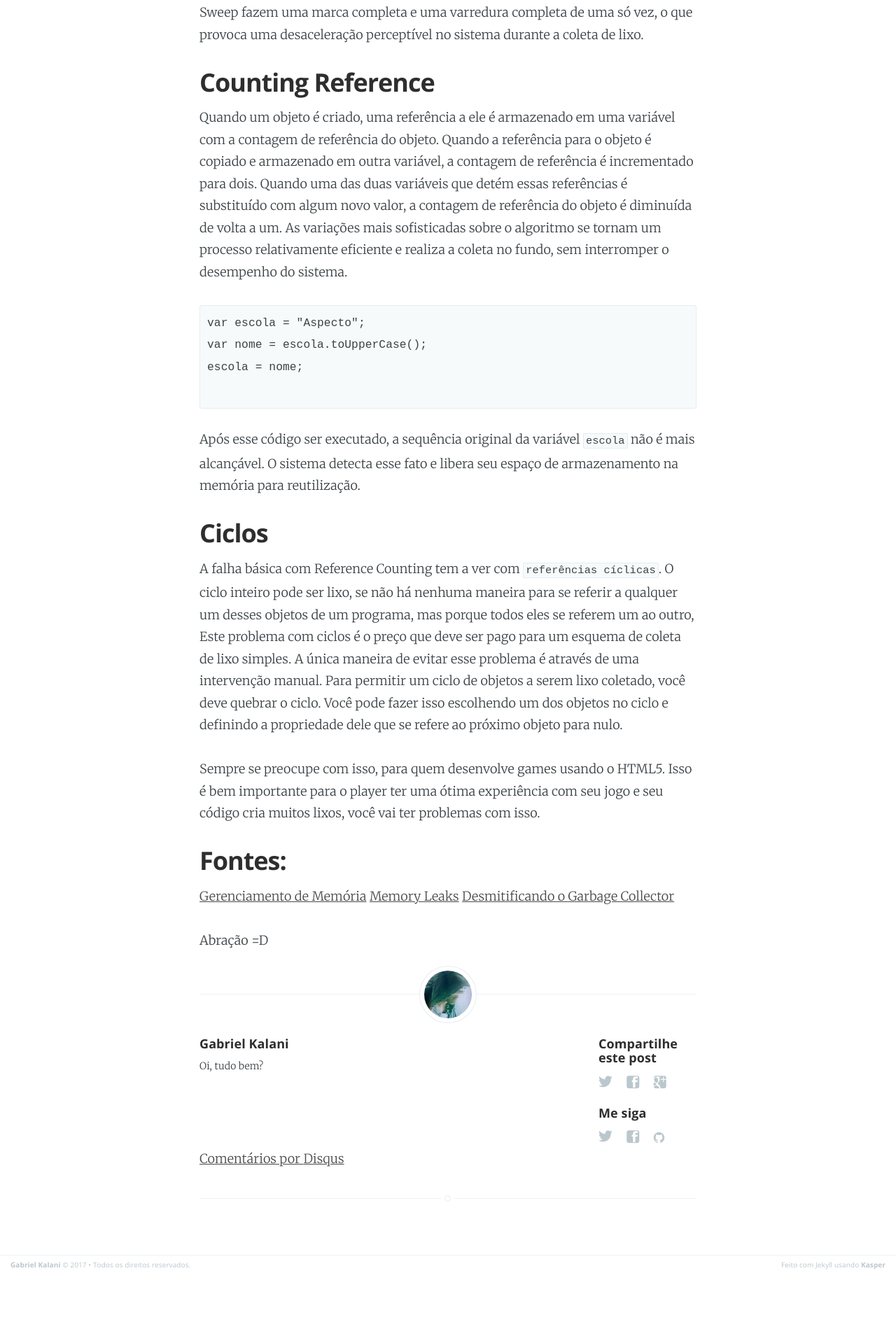
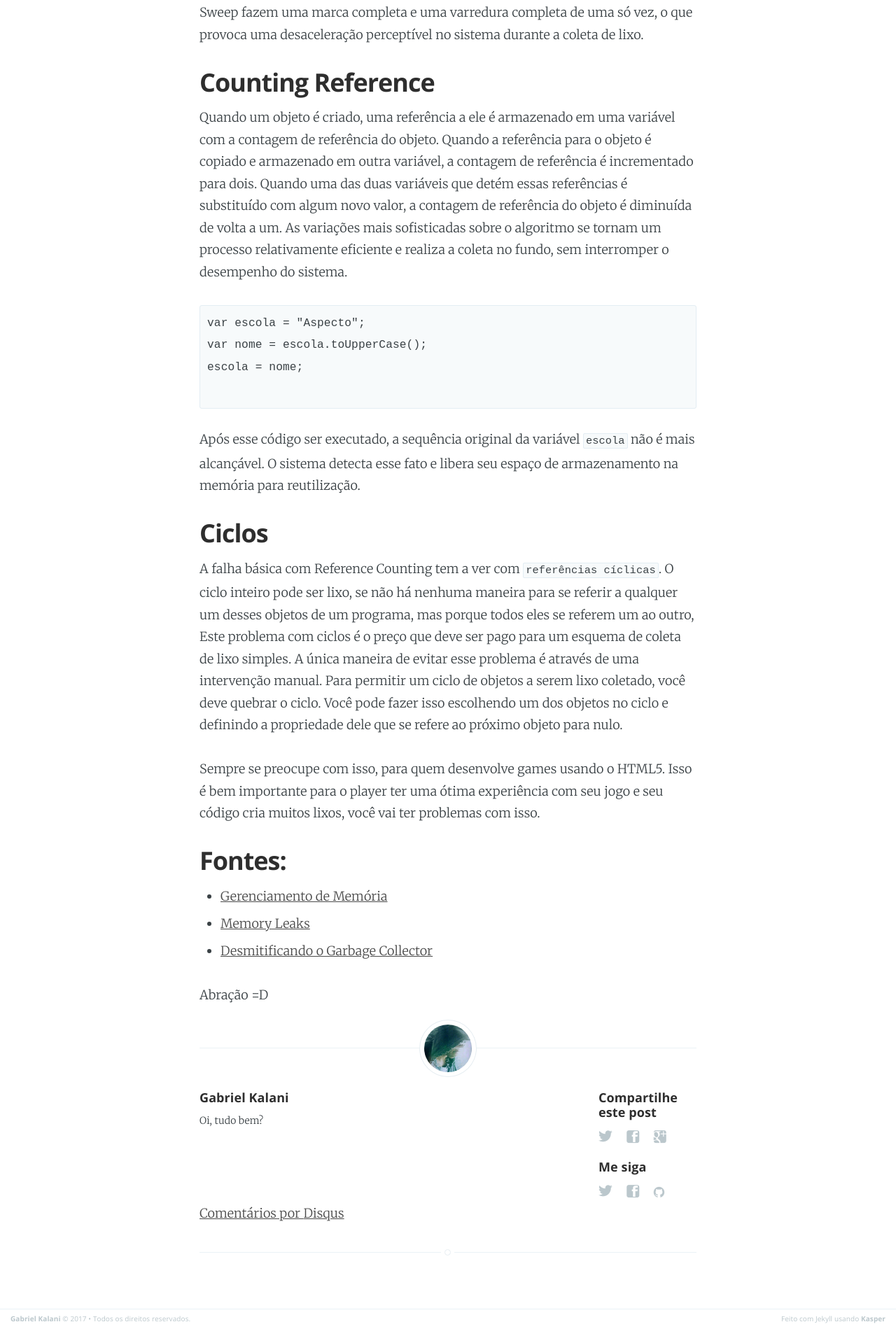
Before and after one commit to gkal19/blog, a Jekyll site: the page built from _posts/2019-03-07-garbage-collector.markdown, in a window 1280 px wide. Shown: the part 4086-5985 px from the top of the page at 70% size. Built offline with Jekyll 4.4.1, drawn with Linux system fonts in a browser that asks for light colours; nearby versions of some CDN libraries; comment, search, counter and statistics services are not loaded; before the commit the page ends 5907 px from its top, so only the background shows below that.

```diff
--- a/_posts/2019-03-07-garbage-collector.markdown
+++ b/_posts/2019-03-07-garbage-collector.markdown
@@ -97,8 +97,8 @@ Você pode fazer isso escolhendo um dos objetos no ciclo e definindo a proprieda
 Sempre se preocupe com isso, para quem desenvolve games usando o HTML5. Isso é bem importante para o player ter uma ótima experiência com seu jogo e seu código cria muitos lixos, você vai ter problemas com isso.
 
 ## Fontes:
-[Gerenciamento de Memória](https://developer.mozilla.org/pt-BR/docs/Web/JavaScript/Memory_Management#Garbage_collection)
-[Memory Leaks](http://javascript.info/tutorial/memory-leaks)
-[Desmitificando o Garbage Collector](http://www.devmedia.com.br/desmistificando-o-garbage-collector/5451#ixzz3z9bl0BvE)
+- [Gerenciamento de Memória](https://developer.mozilla.org/pt-BR/docs/Web/JavaScript/Memory_Management#Garbage_collection)
+- [Memory Leaks](http://javascript.info/tutorial/memory-leaks)
+- [Desmitificando o Garbage Collector](http://www.devmedia.com.br/desmistificando-o-garbage-collector/5451#ixzz3z9bl0BvE)
 
 Abração =D
```
